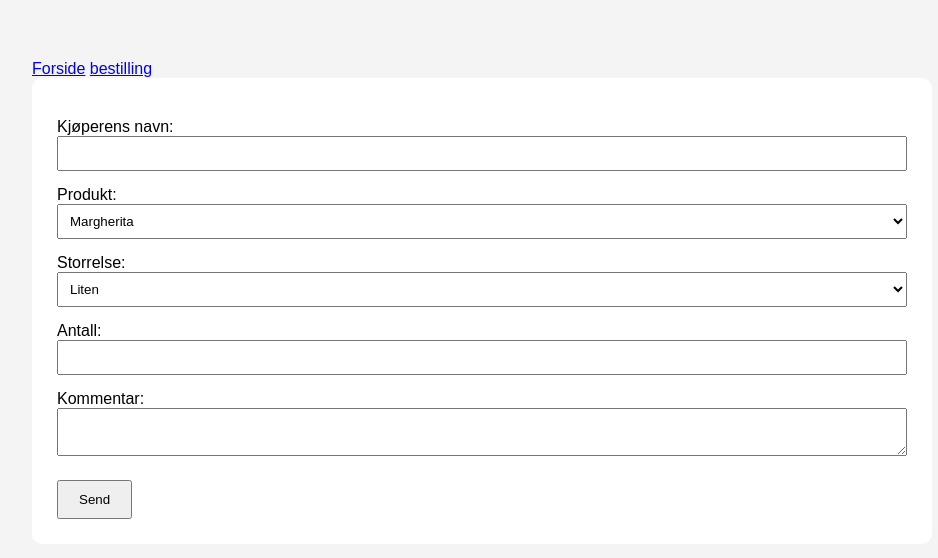
After one commit to uros864/flask-kurs, a Flask app: page /bestilling in a window 1280 px wide. The commit adds this page. Shown: the top 558 px of the page, without its empty margins (158-1096 px from the left). Run offline with Flask 3, Linux system fonts and the light colour scheme.

Commit message:
kalkulatur start og mer

```diff
--- a/app.py
+++ b/app.py
@@ -21,23 +21,53 @@ def spill():
     spillliste = ["Minecraft", "Rocket League", "Witcher 3", "Cyberpunk", "Apex Legends"  ]
     return render_template("spill.html", spill=spillliste)
 
-@app.route("/registrering", methods=["GET","POST"])
-def registrering():
 
+
+@app.route("/bestilling", methods=["GET","POST"])
+def bestilling():
+
+    produkter = ["Margherita","Peproni","BBQ", "Hawaii"]
+    storrelser = ["Liten", "Medium", "Stor"]
     if request.method == "POST":
         navn = request.form["navn"]
-        email = request.form["email"]
-        alder = request.form["alder"]
-        komentar = request.form["komentar"]
+        produkt = request.form["produkt"]
+        storrelse = request.form["storrelse"]
+        antall = request.form["antall"]
+        kommentar = request.form.get("kommentar","")
         return render_template(
-            "resultat.html",
+            "bekreftelse.html",
             navn=navn,
-            email=email,
-            alder=alder,
-            komentar=komentar
+            produkt=produkt,
+            storrelse=storrelse,
+            antall=antall,
+            kommentar=kommentar
         )
 
-    return render_template("registrering.html")
+    return render_template(
+        "bestilling.html",
+        produkter=produkter,
+        storrelser=storrelser)
+
+
+@app.route("/kalkulator", methods=["GET","POST"])
+def kalkulator():
+
+    regnearter = ["+","-","*", "/"]
+    if request.method == "POST":
+        tall_1=request.form["tall1"]
+        tall_2=request.form["tall2"]
+        regneart=request.form["regneart"]
+        return render_template(
+            "kalkulator.html",
+            tall_1=tall_1,
+            tall_2=tall_2,
+            regneart=regneart
+
+        )
+
+    return render_template(
+        "kalkulator_skjema.html",
+        regnearter=regnearter)
 
 
 if __name__ == "__main__":
--- a/static/css/style.css
+++ b/static/css/style.css
@@ -26,6 +26,8 @@ body {
         margin-top: 20px;
         padding: 10px 20px; }
     img{
-        max-height: 60px;
-        width: auto;
     }
+    #pizza_bilde{
+        width:100%;
+        height: 100%;
+    }
--- a/static/images/desktop.ini
+++ /dev/null
@@ -1,2 +0,0 @@
-[LocalizedFileNames]
-Screenshot 2026-10-12 105018.png=@Screenshot 2026-10-12 105018,0
--- a/templates/base.html
+++ b/templates/base.html
@@ -9,8 +9,7 @@
 <body>
 <nav>
     <a href="{{ url_for('index')}}">Forside</a>
-    <a href="{{ url_for('registrering')}}">Registrering</a>
-    <a href="{{ url_for('om')}}">om meg</a>
+    <a href="{{ url_for('bestilling')}}">bestilling</a>
 </nav>
 <main>
     {% block content %}
--- /dev/null
+++ b/templates/bestilling.html
@@ -0,0 +1,40 @@
+{% extends "base.html" %}
+
+{% block title %}bestilling{% endblock %}
+
+{% block content %}
+
+<form method="POST">
+    <label for="navn">Kjøperens navn:</label>
+    <input type="text" id="navn" name="navn" required>
+
+
+    <label for="produkt">Produkt:</label>
+    <select name="produkt" id="produkt" required>
+
+        {% for produkt in produkter %}
+            <option value="{{produkt}}">{{produkt}}</option>
+        {% endfor %}
+
+    </select>
+
+    <label for="strorrelse">Storrelse:</label>
+    <select name="storrelse" id="storrelse" required>
+
+        {% for storrelse in storrelser %}
+            <option value="{{storrelse}}">{{storrelse}}</option>
+        {% endfor %}
+
+    </select>
+
+
+    <label for="antall">Antall:</label>
+    <input type="number" id="antall" name="antall" required>
+
+    <label for="kommentar">Kommentar:</label>
+    <textarea name="kommentar" id="kommentar"></textarea>
+
+    <button type="submit">Send</button>
+</form>
+
+{% endblock %}
--- a/templates/index.html
+++ b/templates/index.html
@@ -5,6 +5,7 @@
 {% block content %}
 
 <h1>Velkommen</h1>
-<p>Dette er forsiden.</p>
+<p>Dette er forsiden for å bestille en pizza gå til bestilling siden</p>
+<img src="{{ url_for('static',filename='images/pizza.jpg')}}" id="pizza_bilde" alt="pizza">
 
 {% endblock %}
```
Also changed, not shown: templates/bekreftelse.html (added, +14 -0 lines), templates/kalkulator_skjema.html (added, +24 -0 lines), templates/registrering.html (deleted, +0 -23 lines), templates/resultat.html (deleted, +0 -17 lines), static/images/leomcsr.png (deleted), static/images/pizza.jpg (added), templates/kalkulator.html (added).
